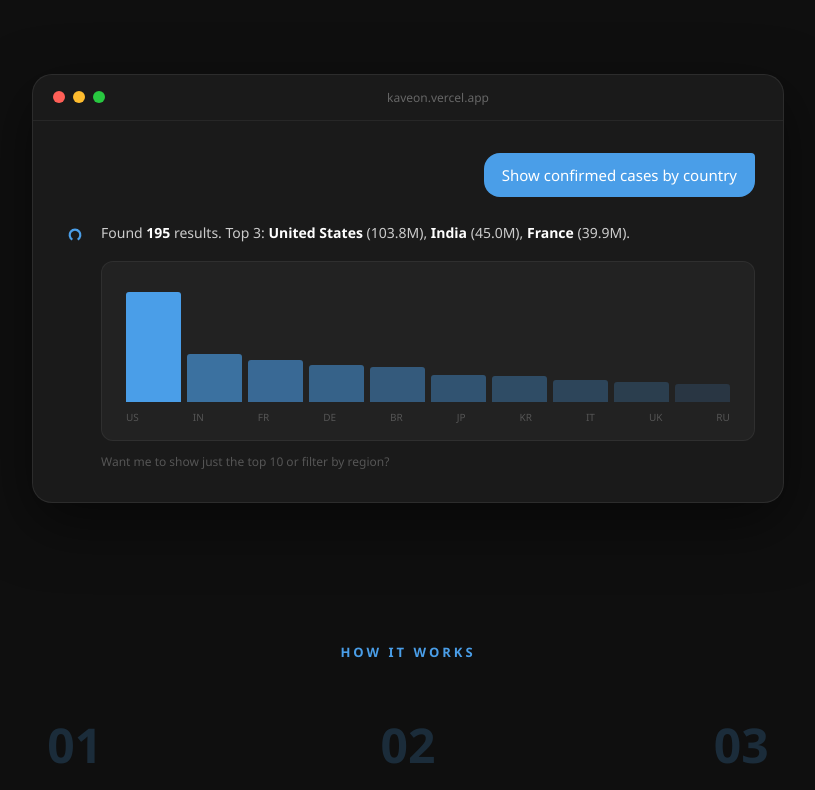
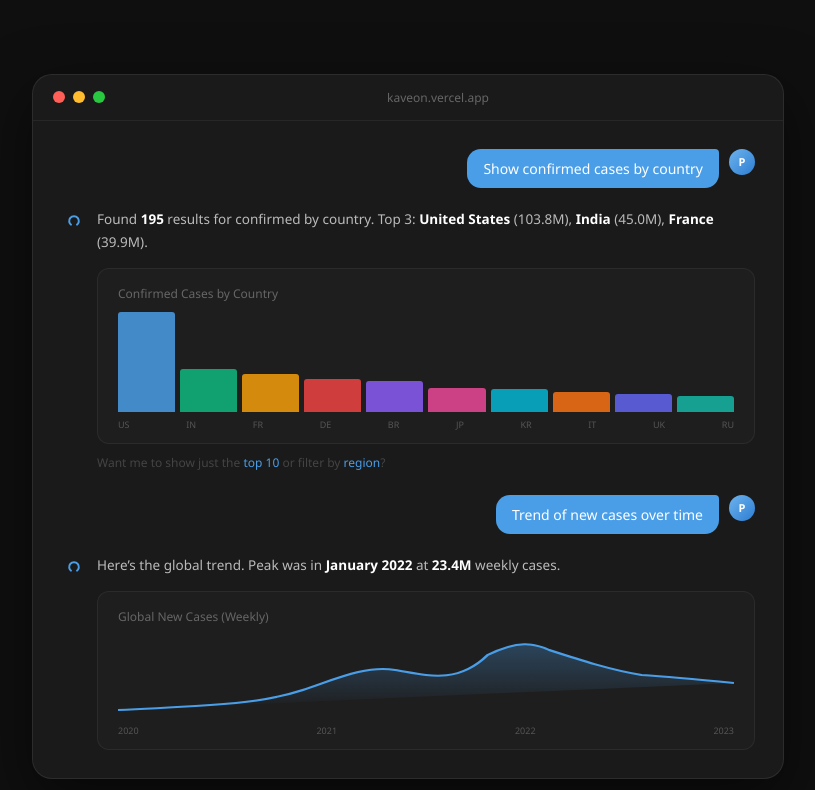
Before and after one commit to PruthviProdduturi/Kaveon, a Next.js app in the folder apps/kaveon-web/: page /about in a window 1280 px wide. Shown: the part 680-1470 px from the top of the page, without its empty margins (232-1047 px from the left). Built offline with nearby package versions, Linux system fonts and the light colour scheme; no server answers.

Commit message:
feat: about demo — multi-turn conversation, colorful bar chart, SVG line chart with gradient fill, realistic chat

```diff
--- a/apps/kaveon-web/app/about/page.tsx
+++ b/apps/kaveon-web/app/about/page.tsx
@@ -89,38 +89,77 @@ export default function AboutPage() {
             <span style={{ flex: 1, textAlign: "center", fontSize: 12, color: "#666" }}>kaveon.vercel.app</span>
           </div>
           {/* Conversation */}
-          <div style={{ padding: "32px 28px" }}>
-            {/* User */}
-            <div style={{ display: "flex", gap: 12, marginBottom: 24, justifyContent: "flex-end" }}>
-              <div style={{ background: "#4A9EE8", color: "#fff", padding: "12px 18px", borderRadius: "16px 4px 16px 16px", fontSize: 15, maxWidth: "70%" }}>
+          <div style={{ padding: "28px" }}>
+            {/* User message 1 */}
+            <div style={{ display: "flex", gap: 10, marginBottom: 20, justifyContent: "flex-end" }}>
+              <div style={{ background: "#4A9EE8", color: "#fff", padding: "10px 16px", borderRadius: "14px 4px 14px 14px", fontSize: 14 }}>
                 Show confirmed cases by country
               </div>
+              <div style={{ width: 26, height: 26, borderRadius: "50%", background: "linear-gradient(135deg, #6db3ed, #2d7dd2)", display: "flex", alignItems: "center", justifyContent: "center", fontSize: 11, fontWeight: 700, color: "#fff", flexShrink: 0 }}>P</div>
             </div>
-            {/* Assistant */}
-            <div style={{ display: "flex", gap: 12 }}>
-              <div style={{ width: 28, height: 28, flexShrink: 0, display: "flex", alignItems: "center", justifyContent: "center" }}>
-                <KaveonMark size={22} useDirectColor />
+            {/* Kaveon response 1 */}
+            <div style={{ display: "flex", gap: 10, marginBottom: 24 }}>
+              <div style={{ width: 26, height: 26, flexShrink: 0, display: "flex", alignItems: "center", justifyContent: "center" }}>
+                <KaveonMark size={20} useDirectColor />
               </div>
               <div style={{ flex: 1 }}>
-                <p style={{ fontSize: 14, color: "#ccc", lineHeight: 1.7, margin: "0 0 16px" }}>
-                  Found <strong style={{ color: "#fff" }}>195</strong> results. Top 3: <strong style={{ color: "#fff" }}>United States</strong> (103.8M), <strong style={{ color: "#fff" }}>India</strong> (45.0M), <strong style={{ color: "#fff" }}>France</strong> (39.9M).
+                <p style={{ fontSize: 13.5, color: "#bbb", lineHeight: 1.7, margin: "0 0 14px" }}>
+                  Found <strong style={{ color: "#fff" }}>195</strong> results for confirmed by country. Top 3: <strong style={{ color: "#fff" }}>United States</strong> (103.8M), <strong style={{ color: "#fff" }}>India</strong> (45.0M), <strong style={{ color: "#fff" }}>France</strong> (39.9M).
                 </p>
-                {/* Chart visualization */}
-                <div style={{ background: "#222", borderRadius: 12, padding: "20px 24px 16px", border: "1px solid rgba(255,255,255,0.06)" }}>
-                  <div style={{ display: "flex", alignItems: "flex-end", gap: 6, height: 120 }}>
-                    {[100, 43, 38, 33, 31, 24, 23, 20, 18, 16].map((h, i) => (
-                      <div key={i} style={{ flex: 1, display: "flex", flexDirection: "column", alignItems: "center", gap: 4 }}>
-                        <div style={{ width: "100%", height: `${h * 1.1}px`, background: i === 0 ? "#4A9EE8" : `rgba(74,158,232,${0.7 - i * 0.06})`, borderRadius: "3px 3px 0 0" }} />
-                      </div>
+                {/* Chart */}
+                <div style={{ background: "#1e1e1e", borderRadius: 12, padding: "16px 20px 12px", border: "1px solid rgba(255,255,255,0.06)" }}>
+                  <div style={{ fontSize: 12, color: "#666", marginBottom: 10, fontWeight: 500 }}>Confirmed Cases by Country</div>
+                  <div style={{ display: "flex", alignItems: "flex-end", gap: 5, height: 100 }}>
+                    {[
+                      { h: 100, c: "#4A9EE8" }, { h: 43, c: "#10b981" }, { h: 38, c: "#f59e0b" },
+                      { h: 33, c: "#ef4444" }, { h: 31, c: "#8b5cf6" }, { h: 24, c: "#ec4899" },
+                      { h: 23, c: "#06b6d4" }, { h: 20, c: "#f97316" }, { h: 18, c: "#6366f1" }, { h: 16, c: "#14b8a6" },
+                    ].map((b, i) => (
+                      <div key={i} style={{ flex: 1, height: `${b.h}px`, background: b.c, borderRadius: "3px 3px 0 0", opacity: 0.85 }} />
                     ))}
                   </div>
-                  <div style={{ display: "flex", justifyContent: "space-between", marginTop: 8, fontSize: 10, color: "#555" }}>
+                  <div style={{ display: "flex", justifyContent: "space-between", marginTop: 6, fontSize: 9, color: "#555" }}>
                     <span>US</span><span>IN</span><span>FR</span><span>DE</span><span>BR</span><span>JP</span><span>KR</span><span>IT</span><span>UK</span><span>RU</span>
                   </div>
                 </div>
-                <p style={{ fontSize: 12, color: "#555", marginTop: 12 }}>
-                  Want me to show just the top 10 or filter by region?
+                <div style={{ fontSize: 12, color: "#444", marginTop: 10 }}>
+                  Want me to show just the <span style={{ color: "#4A9EE8" }}>top 10</span> or filter by <span style={{ color: "#4A9EE8" }}>region</span>?
+                </div>
+              </div>
+            </div>
+            {/* User message 2 */}
+            <div style={{ display: "flex", gap: 10, marginBottom: 20, justifyContent: "flex-end" }}>
+              <div style={{ background: "#4A9EE8", color: "#fff", padding: "10px 16px", borderRadius: "14px 4px 14px 14px", fontSize: 14 }}>
+                Trend of new cases over time
+              </div>
+              <div style={{ width: 26, height: 26, borderRadius: "50%", background: "linear-gradient(135deg, #6db3ed, #2d7dd2)", display: "flex", alignItems: "center", justifyContent: "center", fontSize: 11, fontWeight: 700, color: "#fff", flexShrink: 0 }}>P</div>
+            </div>
+            {/* Kaveon response 2 */}
+            <div style={{ display: "flex", gap: 10 }}>
+              <div style={{ width: 26, height: 26, flexShrink: 0, display: "flex", alignItems: "center", justifyContent: "center" }}>
+                <KaveonMark size={20} useDirectColor />
+              </div>
+              <div style={{ flex: 1 }}>
+                <p style={{ fontSize: 13.5, color: "#bbb", lineHeight: 1.7, margin: "0 0 14px" }}>
+                  Here&rsquo;s the global trend. Peak was in <strong style={{ color: "#fff" }}>January 2022</strong> at <strong style={{ color: "#fff" }}>23.4M</strong> weekly cases.
                 </p>
+                {/* Line chart */}
+                <div style={{ background: "#1e1e1e", borderRadius: 12, padding: "16px 20px 12px", border: "1px solid rgba(255,255,255,0.06)" }}>
+                  <div style={{ fontSize: 12, color: "#666", marginBottom: 10, fontWeight: 500 }}>Global New Cases (Weekly)</div>
+                  <svg width="100%" height="80" viewBox="0 0 400 80" preserveAspectRatio="none">
+                    <defs>
+                      <linearGradient id="lineGrad" x1="0" y1="0" x2="0" y2="1">
+                        <stop offset="0%" stopColor="#4A9EE8" stopOpacity="0.3" />
+                        <stop offset="100%" stopColor="#4A9EE8" stopOpacity="0" />
+                      </linearGradient>
+                    </defs>
+                    <path d="M0,75 C20,74 40,72 60,70 C80,68 100,65 120,55 C140,45 160,30 180,35 C200,40 220,50 240,20 C260,5 270,8 280,15 C300,25 320,35 340,40 C360,42 380,45 400,48" fill="url(#lineGrad)" stroke="none" />
+                    <path d="M0,75 C20,74 40,72 60,70 C80,68 100,65 120,55 C140,45 160,30 180,35 C200,40 220,50 240,20 C260,5 270,8 280,15 C300,25 320,35 340,40 C360,42 380,45 400,48" fill="none" stroke="#4A9EE8" strokeWidth="2" />
+                  </svg>
+                  <div style={{ display: "flex", justifyContent: "space-between", fontSize: 9, color: "#555", marginTop: 4 }}>
+                    <span>2020</span><span>2021</span><span>2022</span><span>2023</span>
+                  </div>
+                </div>
               </div>
             </div>
           </div>
```
